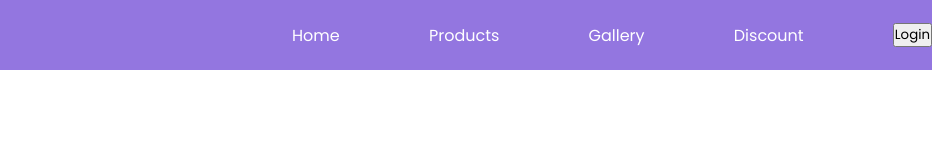
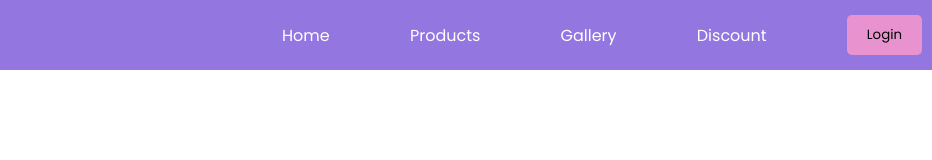
Before and after one commit to Idba1/jhakanaka-shop, a plain HTML site: page index.html in a window 1280 px wide. Shown: the full height of the page, 348-1280 px from the left. Drawn offline with Linux system fonts and the light colour scheme.

Commit message:
add buttton style and conplete nav section style

```diff
--- a/styles/style.css
+++ b/styles/style.css
@@ -39,4 +39,11 @@
     display: flex;
     align-items: center;
     justify-content: space-between;
+    padding: 10px;
 }
+.primary-button{
+    padding: 10px 20px;
+    background-color: #e893cf;
+    border-radius: 5px;
+    border: none;
+}
```
